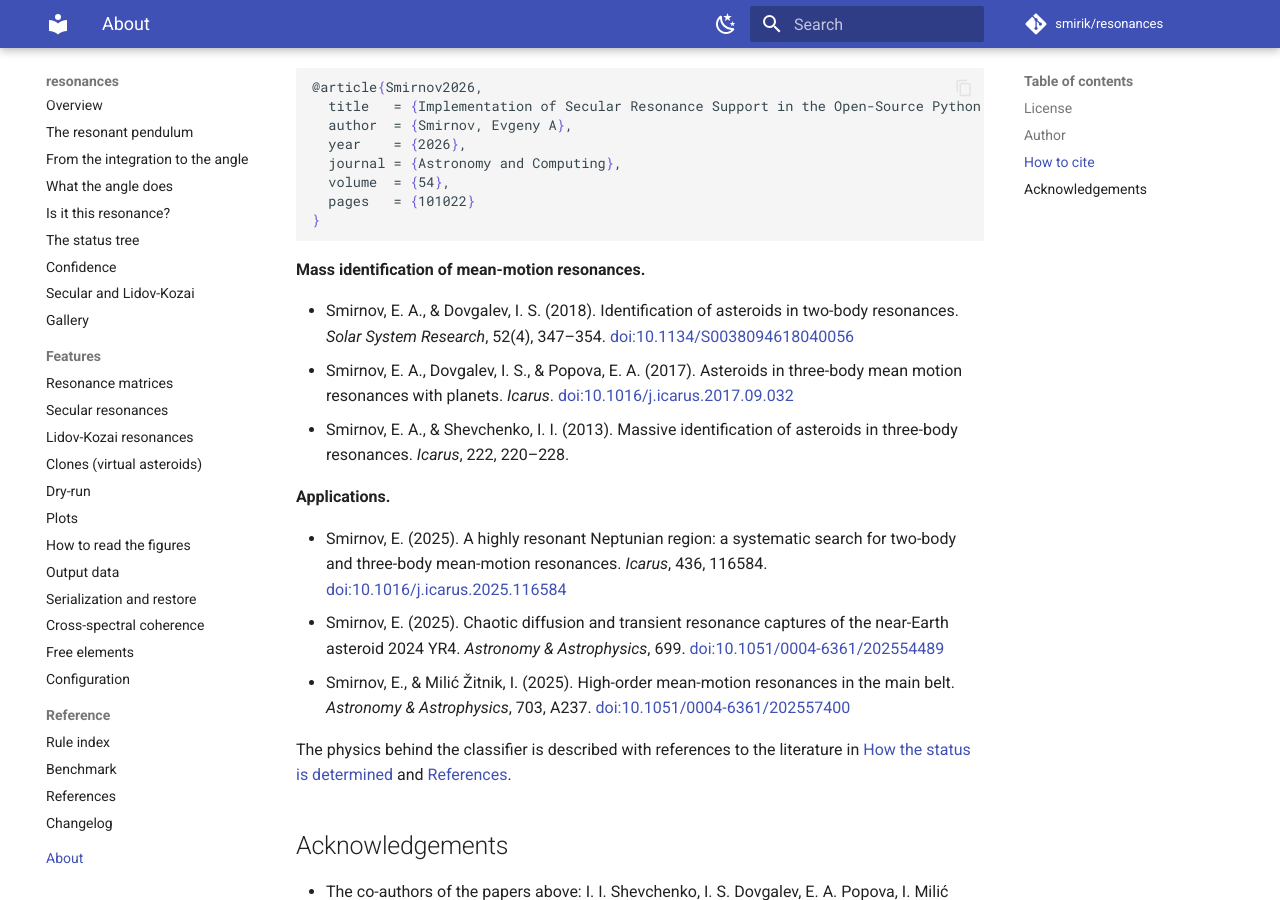
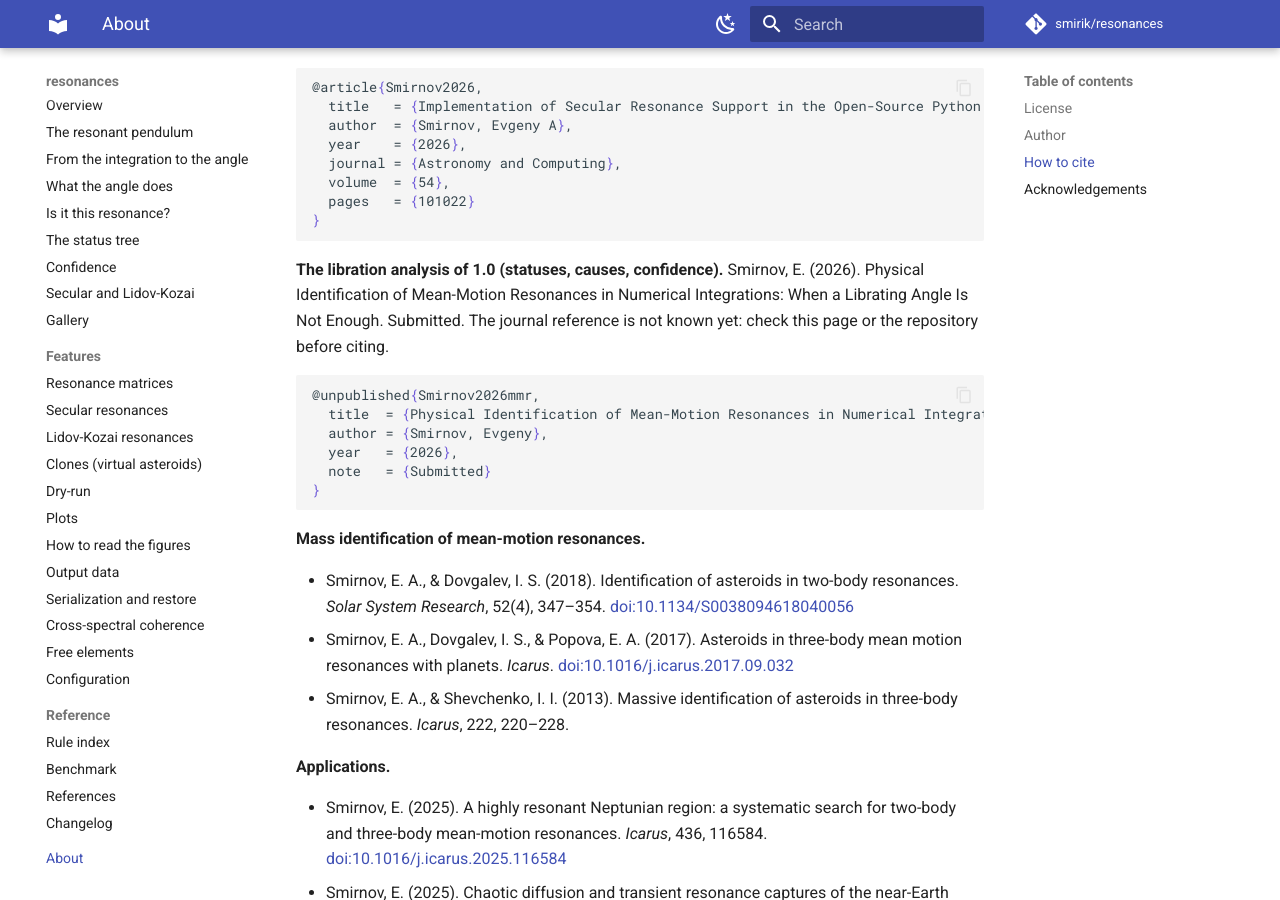
Before and after one commit to smirik/resonances, an MkDocs documentation site: the page built from docs/about.md, in a window 1280 px wide and 900 px high, scrolled down 787 px. Built offline with MkDocs 1.6.1 and Material for MkDocs 9.7.7, drawn with Linux system fonts in a browser that asks for light colours; comment, search, counter and statistics services are not loaded.

Commit message:
Cite the submitted libration-analysis paper (no journal yet); CI test-fast on 3.11 and 3.14
Co-Authored-By: Claude Opus 5.5 <noreply@anthropic.com>
Claude-Session: https://claude.ai/code/session_01MAcbbUkwgM48yLjqqiuYjo

````diff
--- a/docs/about.md
+++ b/docs/about.md
@@ -42,6 +42,18 @@ python package "resonances". *Astronomy and Computing*, 54, 101022.
 }
 ```
 
+**The libration analysis of 1.0 (statuses, causes, confidence).** Smirnov, E. (2026). Physical Identification of Mean-Motion Resonances in Numerical Integrations: When a Librating Angle Is Not Enough. Submitted. The
+journal reference is not known yet: check this page or the repository before citing.
+
+```tex
+@unpublished{Smirnov2026mmr,
+  title  = {Physical Identification of Mean-Motion Resonances in Numerical Integrations: When a Librating Angle Is Not Enough},
+  author = {Smirnov, Evgeny},
+  year   = {2026},
+  note   = {Submitted}
+}
+```
+
 **Mass identification of mean-motion resonances.**
 
 - Smirnov, E. A., & Dovgalev, I. S. (2018). Identification of asteroids in two-body resonances.
````
Also changed, not shown: README.md (+12 -1 lines), 3 other files.
